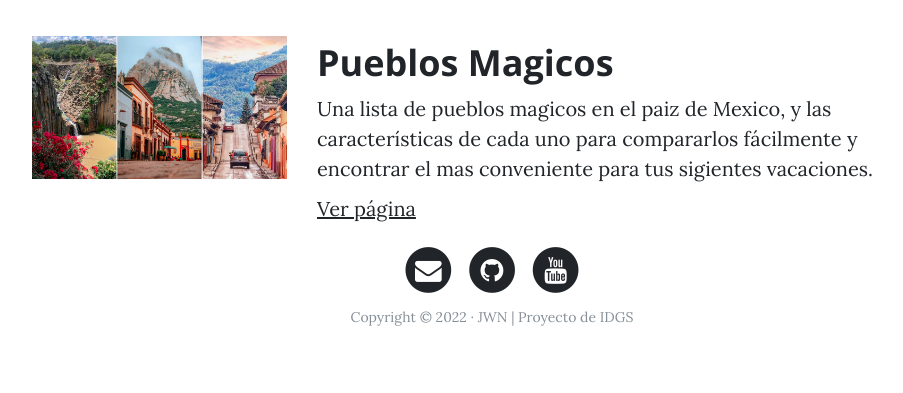
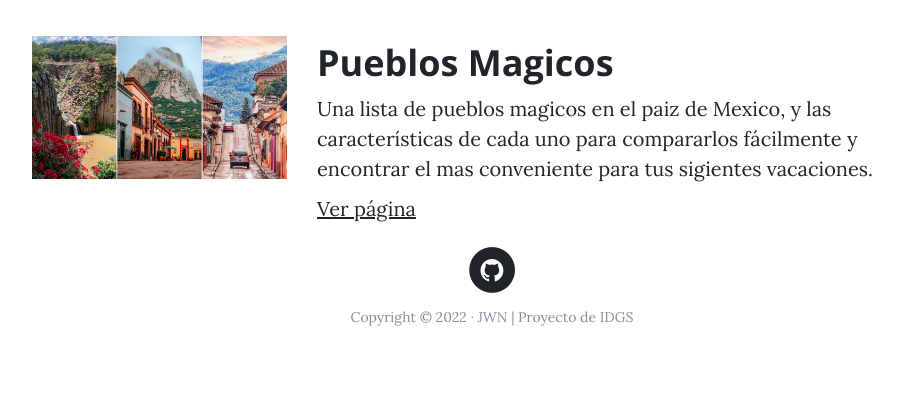
Before and after one commit to franlop24/idgs9A, a Django app: page / in a window 1280 px wide. Shown: the part 1069-1462 px from the top of the page, without its empty margins (148-1051 px from the left). Run offline with Django 4.2, Linux system fonts and the light colour scheme; some libraries are stand-ins or nearby versions.

Commit message:
Footer JLVF

```diff
--- a/idgs9A/core/templates/core/base.html
+++ b/idgs9A/core/templates/core/base.html
@@ -70,26 +70,10 @@
                 <div class="col-lg-8 col-md-10 mx-auto">
                     <ul class="list-inline text-center">
                         <li class="list-inline-item">
-                            <a href="#">
-                                <span class="fa-stack fa-lg">
-                                    <i class="fa fa-circle fa-stack-2x"></i>
-                                    <i class="fa fa-envelope fa-stack-1x fa-inverse"></i>
-                                </span>
-                            </a>
-                        </li>
-                        <li class="list-inline-item">
-                            <a href="#">
+                            <a href="https://github.com/jlvFlores/idgs9A/tree/jwn/idgs9A" target="_blank">
                                 <span class="fa-stack fa-lg">
                                     <i class="fa fa-circle fa-stack-2x"></i>
                                     <i class="fa fa-github fa-stack-1x fa-inverse"></i>
-                                </span>
-                            </a>
-                        </li>
-                        <li class="list-inline-item">
-                            <a href="#">
-                                <span class="fa-stack fa-lg">
-                                    <i class="fa fa-circle fa-stack-2x"></i>
-                                    <i class="fa fa-youtube fa-stack-1x fa-inverse"></i>
                                 </span>
                             </a>
                         </li>
```
